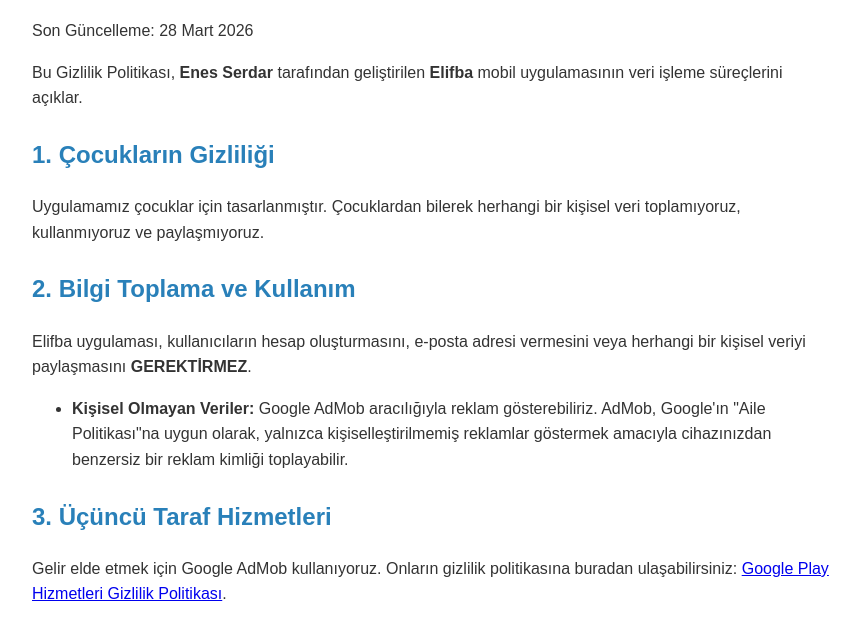
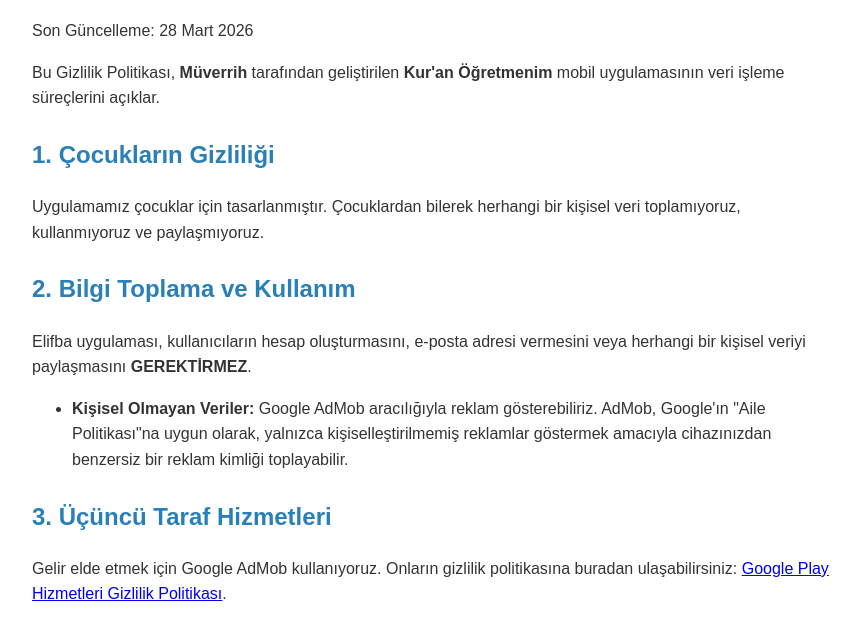
Before and after one commit to enesserdar92-bit/elifba-policy, a plain HTML site: page index.html in a window 1280 px wide. Shown: the part 136-765 px from the top of the page, without its empty margins (208-1068 px from the left). Drawn offline with Linux system fonts and the light colour scheme.

Commit message:
Update index.html

```diff
--- a/index.html
+++ b/index.html
@@ -3,7 +3,7 @@
 <head>
     <meta charset="UTF-8">
     <meta name="viewport" content="width=device-width, initial-scale=1.0">
-    <title>Elifba - Gizlilik Politikası</title>
+    <title>Kur'an Öğretmenim - Gizlilik Politikası</title>
     <style>
         body { font-family: sans-serif; line-height: 1.6; color: #333; max-width: 800px; margin: 40px auto; padding: 20px; }
         h1 { color: #2c3e50; }
@@ -15,7 +15,7 @@
     <h1>Elifba Uygulaması Gizlilik Politikası</h1>
     <p>Son Güncelleme: 28 Mart 2026</p>
 
-    <p>Bu Gizlilik Politikası, <strong>Enes Serdar</strong> tarafından geliştirilen <strong>Elifba</strong> mobil uygulamasının veri işleme süreçlerini açıklar.</p>
+    <p>Bu Gizlilik Politikası, <strong>Müverrih</strong> tarafından geliştirilen <strong>Kur'an Öğretmenim</strong> mobil uygulamasının veri işleme süreçlerini açıklar.</p>
 
     <h2>1. Çocukların Gizliliği</h2>
     <p>Uygulamamız çocuklar için tasarlanmıştır. Çocuklardan bilerek herhangi bir kişisel veri toplamıyoruz, kullanmıyoruz ve paylaşmıyoruz.</p>
```
